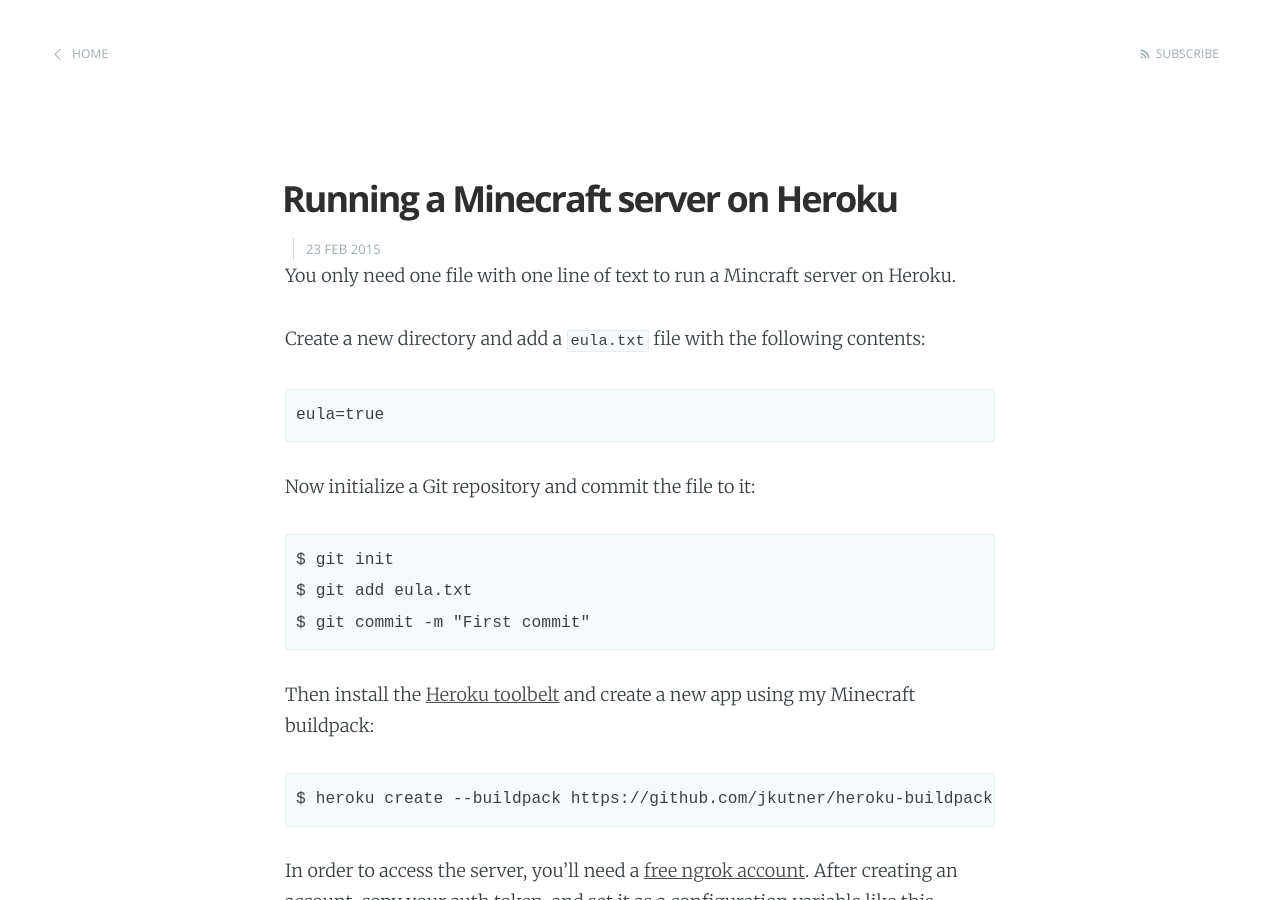
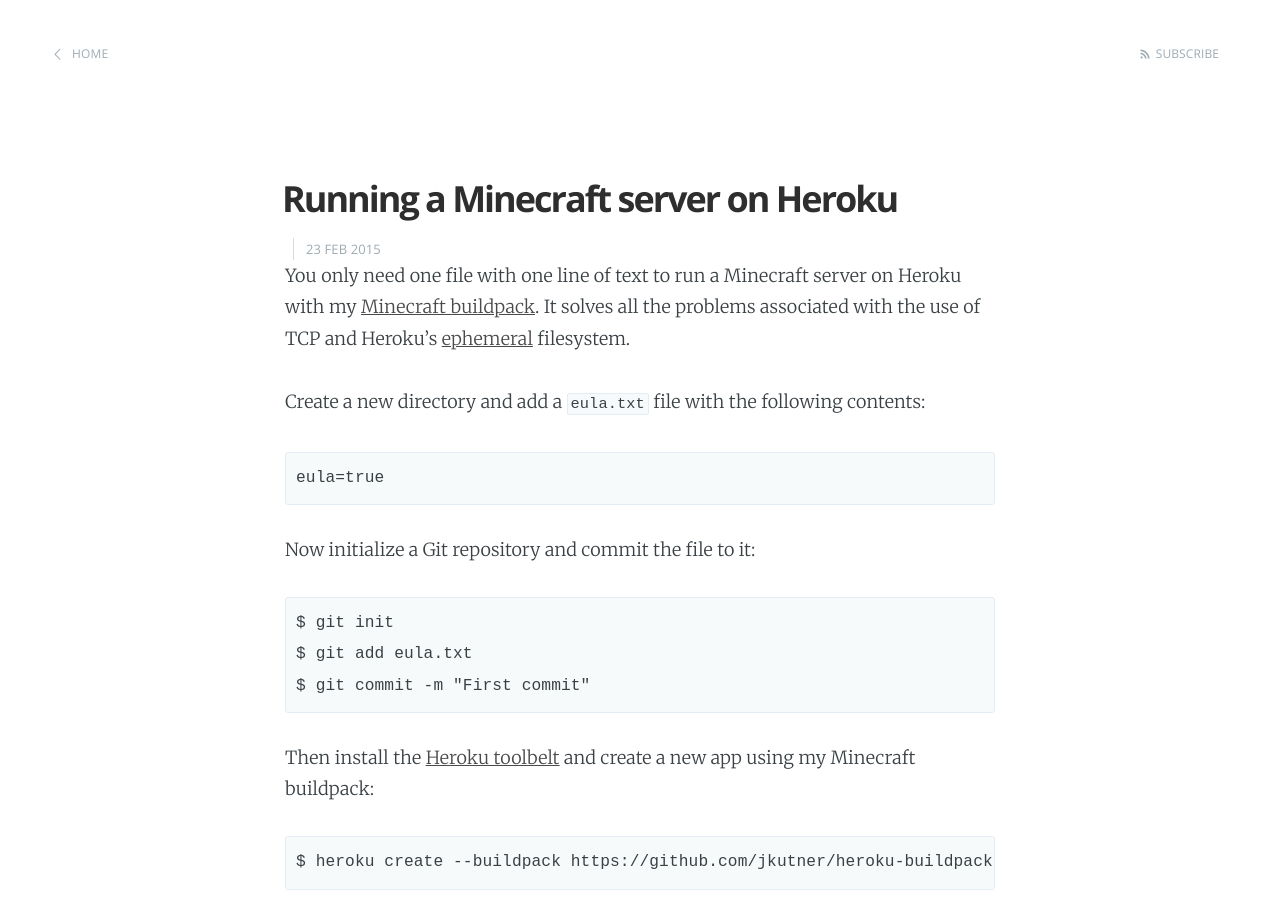
Before and after one commit to jkutner/jkutner.github.com, a Jekyll site: the page built from _posts/2015-03-11-minecraft-on-heroku.md, in a window 1280 px wide and 900 px high. Built offline with Jekyll 4.4.1, drawn with Linux system fonts in a browser that asks for light colours; Markdown is read by kramdown in place of the engine named in the settings.

Commit message:
Added better lead to minecraft post

```diff
--- a/_posts/2015-03-11-minecraft-on-heroku.md
+++ b/_posts/2015-03-11-minecraft-on-heroku.md
@@ -4,7 +4,9 @@
 date:   2015-02-23 22:18:00
 ---
 
-You only need one file with one line of text to run a Mincraft server on Heroku.
+You only need one file with one line of text to run a Minecraft server on Heroku
+with my [Minecraft buildpack](https://github.com/jkutner/heroku-buildpack-minecraft).
+It solves all the problems associated with the use of TCP and Heroku's [ephemeral](https://devcenter.heroku.com/articles/dynos#ephemeral-filesystem) filesystem.
 
 Create a new directory and add a `eula.txt` file with the following
 contents:
```
